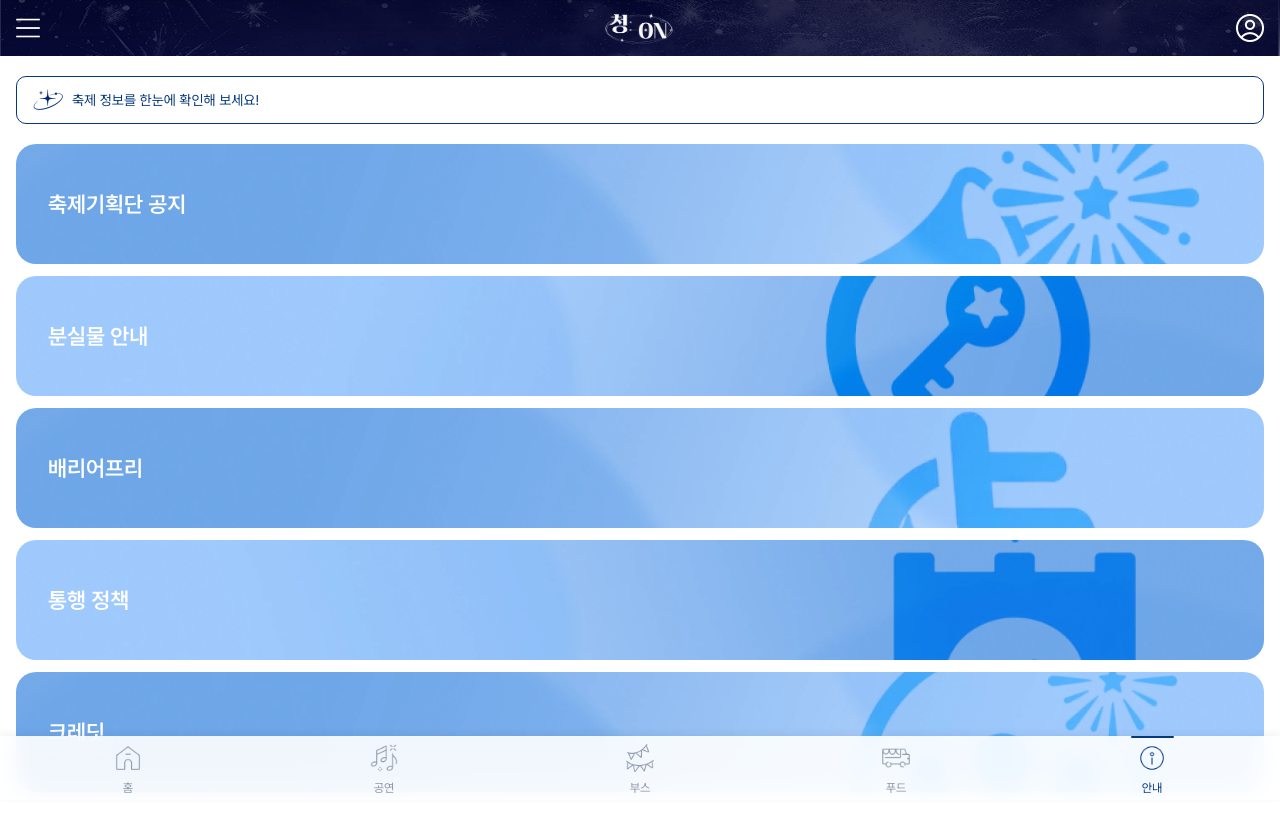
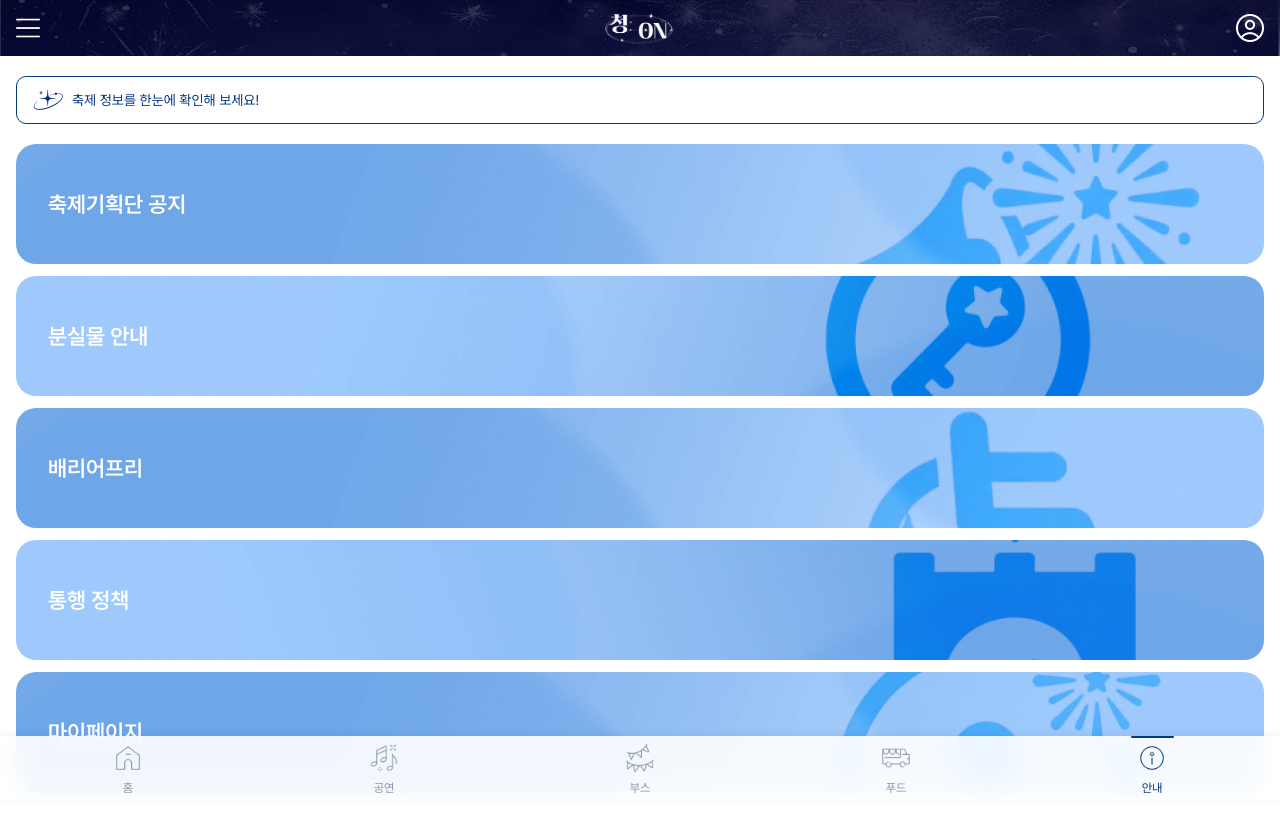
Before and after one commit to LUCAUS-Likelion14th/FrontEnd, a Next.js app: page /info in a window 1280 px wide. Shown: the top 832 px of the page. Built offline with nearby package versions, Linux system fonts and the light colour scheme; no server answers.

Commit message:
feat: 마이페이지 추가

```diff
--- a/src/app/info/page.tsx
+++ b/src/app/info/page.tsx
@@ -1,4 +1,4 @@
-import { infoBarrierFree, infoCredit, infoLost, infoNotice, infoRoute } from '@/assets/webp/info';
+import { infoBarrierFree, infoLost, infoMypage, infoNotice, infoRoute } from '@/assets/webp/info';
 import { InfoCard } from '@/components';
 import Image from 'next/image';
 
@@ -39,9 +39,9 @@ export default function InfoPage() {
           link="info/route"
         />
         <InfoCard
-          imageUrl={infoCredit}
-          title="크레딧"
-          link="info/credit"
+          imageUrl={infoMypage}
+          title="마이페이지"
+          link="/mypage"
         />
       </section>
     </main>
--- a/src/assets/webp/info/index.ts
+++ b/src/assets/webp/info/index.ts
@@ -1,12 +1,12 @@
 import infoBarrierFree from './info-barrier-free.webp';
-import infoCredit from './info-credit.webp';
+import infoMypage from './info-mypage.webp';
 import infoLost from './info-lost.webp';
 import infoNotice from './info-notice.webp';
 import infoRoute from './info-route.webp';
 
 export {
   infoBarrierFree,
-  infoCredit,
+  infoMypage,
   infoLost,
   infoNotice,
   infoRoute,
```
Also changed, not shown: src/assets/webp/info/info-credit.webp (deleted), src/assets/webp/info/info-mypage.webp (added).
